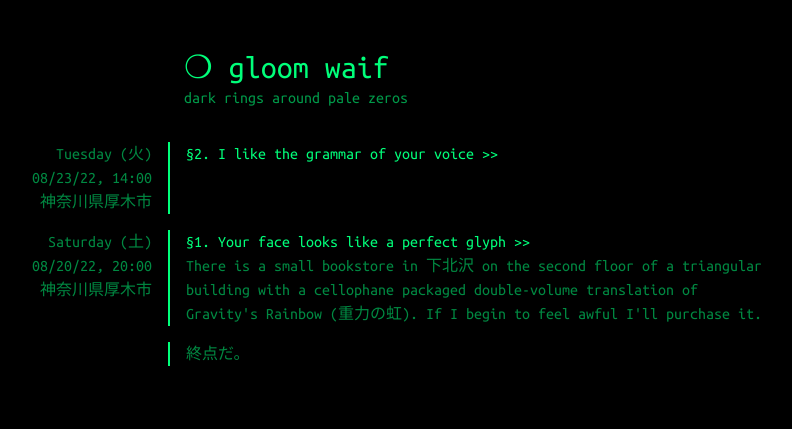
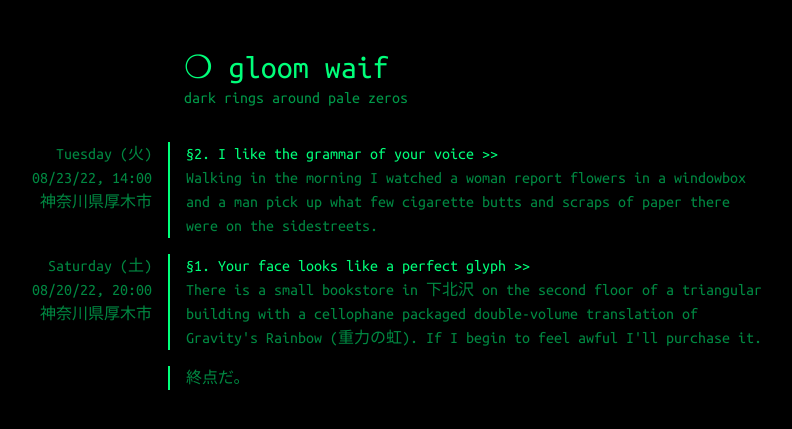
Before and after one commit to white-noise/white-noise.github.io, a Jekyll site: the page built from index.md, in a window 1280 px wide. Shown: the top 429 px of the page, without its empty margins (296-1088 px from the left). Built offline with Jekyll 4.4.1, drawn with Linux system fonts in a browser that asks for light colours.

Commit message:
added post.

```diff
--- a/_config.yml
+++ b/_config.yml
@@ -34,7 +34,7 @@ plugins:
   - jekyll-feed
 
 # Set timezone
-timezone: America/New_York
+timezone: Asia/Tokyo
 
 # Exclude from processing.
 # The following items will not be processed, by default.
--- a/_posts/2022-08-23-humid.md
+++ b/_posts/2022-08-23-humid.md
@@ -2,11 +2,11 @@
 layout: post
 title: "I like the grammar of your voice"
 sub-title: "The unique properties of flint glass"
-date: 2022-08-23 14:00:00 -04
+date: 2022-08-23 14:00:00 +09
 permalink: "/humid/"
 location: "神奈川県厚木市"
 ordinal: 2
-preview: ""
+preview: "Walking in the morning I watched a woman report flowers in a windowbox and a man pick up what few cigarette butts and scraps of paper there were on the sidestreets."
 ---
 The auxiliary rack for drying my laundry has something like forty small pincers for suspending various small items. It's not raining, nor is it forecasted to until tomorrow, but I worry a little if my clothes will dry in this air. I read somewhere that warm air holds more water, which makes sense, I guess.
 
```
Also changed, not shown: _posts/2022-08-21-quiet.md (+1 -1 lines).
